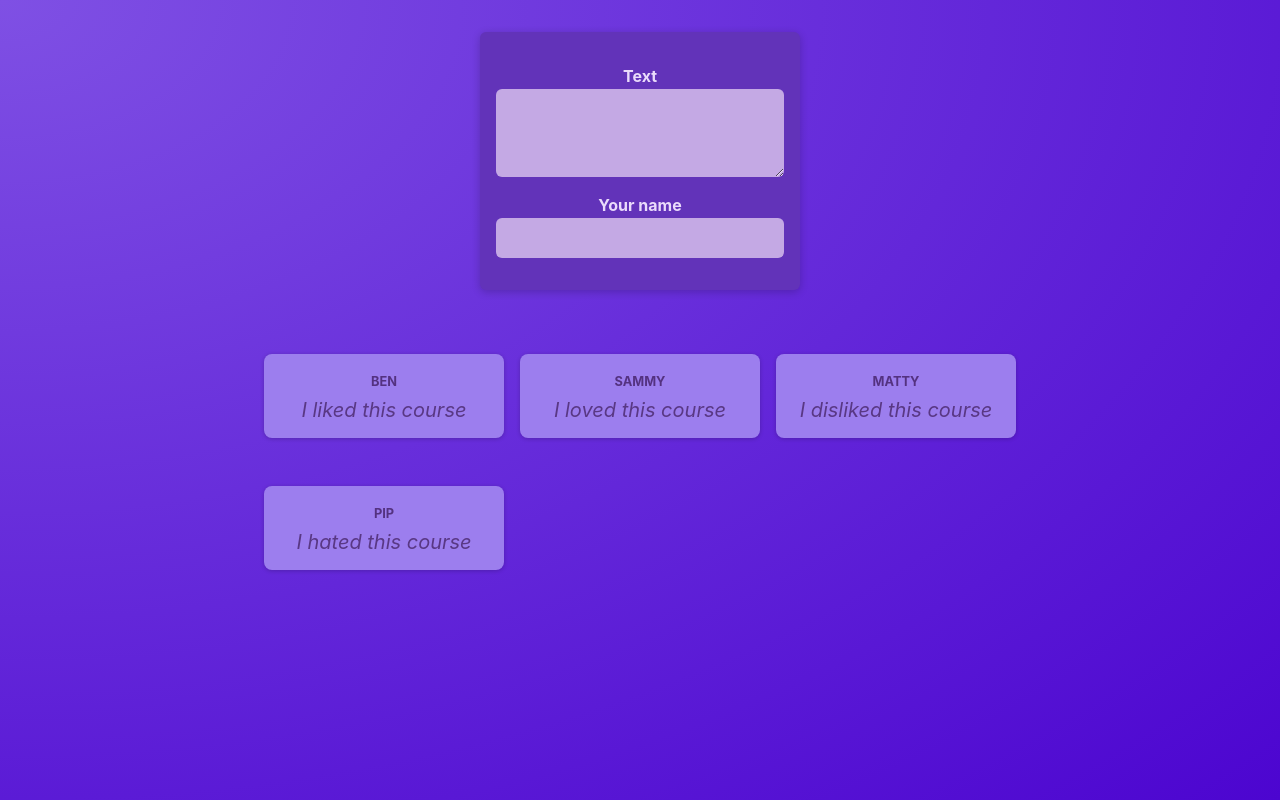
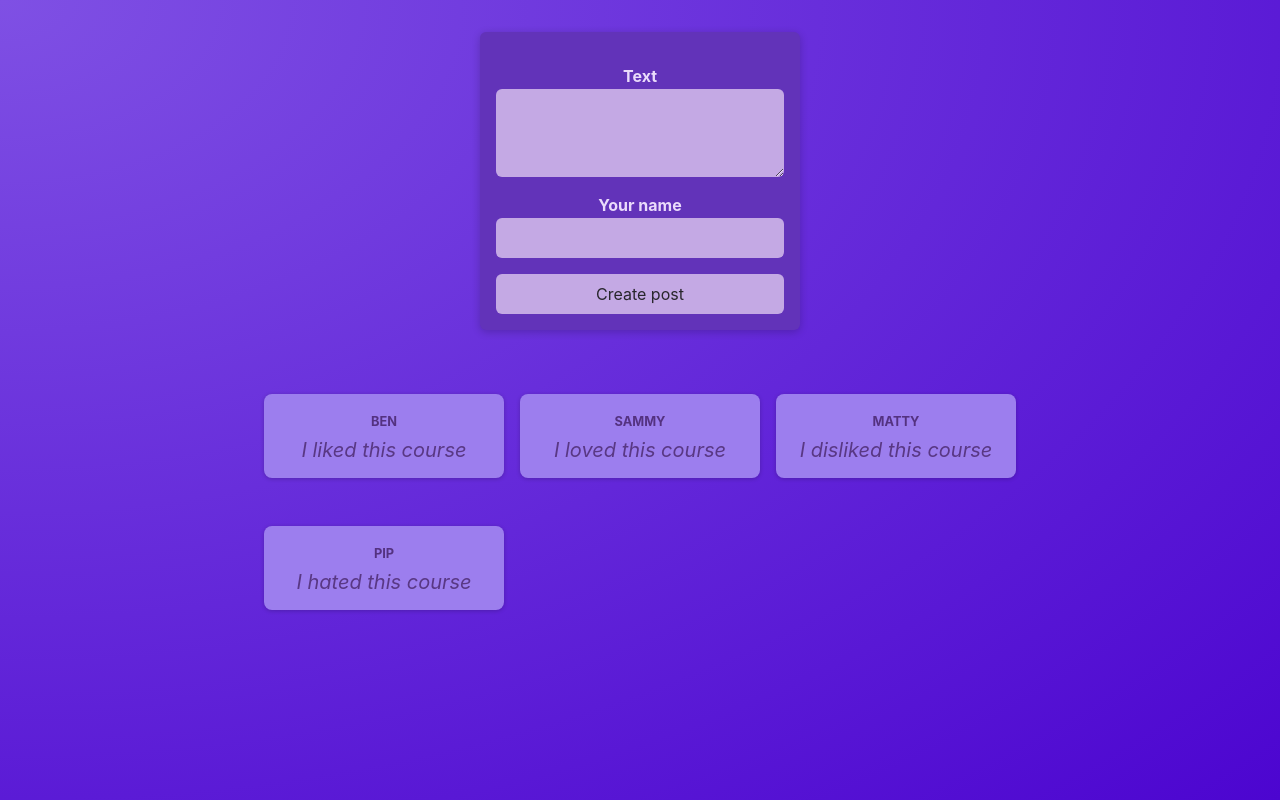
Before and after one commit to BenRoss92/academind-react-complete-guide-2023-course-section-29-summary, a React (Vite) app: page / in a window 1280 px wide. Built offline with nearby package versions, Linux system fonts and the light colour scheme.

Commit message:
Submitting a post creates a new post list item
- I skipped over the smaller aim detailed in Lesson 633, 'Preparing the App For State Management'
- Didn't check the solution in the course - figured out a solution myself

```diff
--- a/src/App.jsx
+++ b/src/App.jsx
@@ -1,7 +1,13 @@
 import { NewPost } from './components/NewPost';
 import { PostList } from './components/PostList';
 import { useState } from 'react';
-
+/**
+ *
+ * Aim: Create a new post by typing in a author and a body into the form. When you click 'Create post', a new post is displayed.
+ *
+ * Keep an array of post data at the top level (inside the App component). Have a callback that is defined in the App component, which adds a new post to the array of posts. And then pass that into the NewPost component to pass new data and create new data in the array living higher up. i.e. Define the post array as React state in the App component, then pass the updater function for the posts into the NewPost component and call when clicking the 'create post' button. The array of post data is then passed into the PostList component, then mapped over and each array item could be passed into a Post component to create a Post component for each array item. When the list of posts data changes, the PostList will be automatically re-rendered with the newer list, as the posts data props value will have changed since the last render of the PostList component.
+ *
+ */
 function App() {
 
   const [postsData, setPostsData] = useState([
@@ -13,7 +19,7 @@ function App() {
 
   return (
     <main>
-      <NewPost/>
+      <NewPost setPostsData={setPostsData}/>
       <PostList postsData={postsData}/>
     </main>
   );
--- a/src/components/NewPost.jsx
+++ b/src/components/NewPost.jsx
@@ -1,16 +1,43 @@
+import { useState } from 'react';
 import classes from './NewPost.module.css';
 
-export function NewPost() {
+export function NewPost(props) {
+
+  const [author, setAuthor] = useState('');
+  const [body, setBody] = useState('');
+
+  function handleAuthorChange(event) {
+    setAuthor(event.target.value);
+  }
+
+  function handleBodyChange(event) {
+    setBody(event.target.value);
+  }
+
+  /**
+   *
+   * Track the author field
+   * - Store whatever value it is currently in React's local state
+   * Use React's useState hook to be able to update the state of the author and get the current state of the author and set the beginning state (empty value)
+   */
+  function createPost(e) {
+    // Log out the author and text values
+    e.preventDefault();
+
+    props.setPostsData(prevPostsData => [...prevPostsData, {author: author, body: body}]);
+  }
+
   return (
-    <form className={classes.form}>
+    <form className={classes.form} onSubmit={createPost}>
       <p>
         <label htmlFor="body">Text</label>
-        <textarea id="body" required rows={3} />
+        <textarea id="body" required rows={3} value={body} onChange={handleBodyChange}/>
       </p>
       <p>
         <label htmlFor="name">Your name</label>
-        <input type="text" id="name" required />
+        <input type="text" id="name" required value={author} onChange={handleAuthorChange}/>
       </p>
+      <input type="submit" value="Create post"/>
     </form>
   );
 }
```
